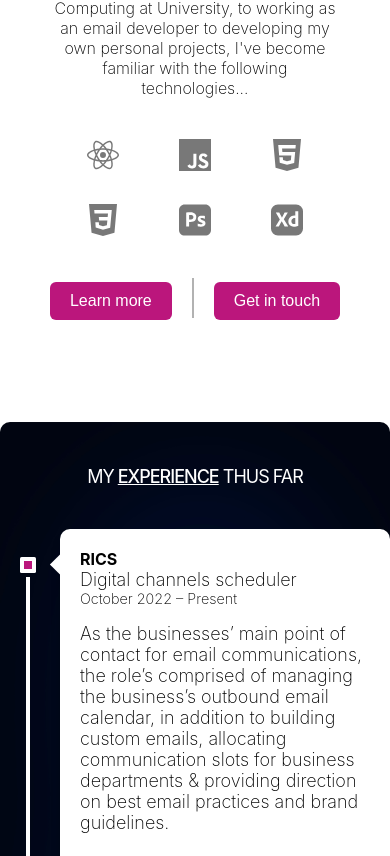
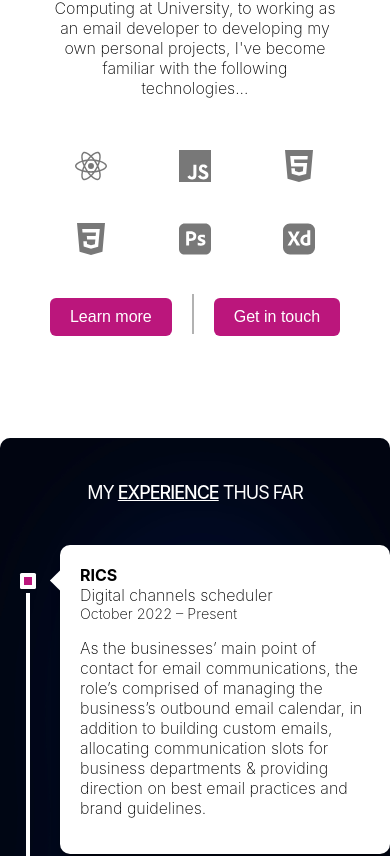
Before and after one commit to vivyankonjera/my-portfolio, a React (Create React App) app: page / in a window 390 px wide. Shown: the part 832-1688 px from the top of the page. Built offline with nearby package versions, Linux system fonts and the light colour scheme.

Commit message:
deployed portfolio

```diff
--- a/src/styles/contact.css
+++ b/src/styles/contact.css
@@ -23,6 +23,10 @@
 }
 
 @media screen and (max-width: 970px) {
+    #contact {
+        margin-top: 0;
+    }
+
     #contactFollowUp {
         font-size: 1rem;
         margin: 30px 22px;
--- a/src/styles/experience.css
+++ b/src/styles/experience.css
@@ -54,7 +54,7 @@
 
 .timelineRow {
     display: flex;
-    font-size: 18px;
+    font-size: 16px;
     font-weight: 200;
 }
 
--- a/src/styles/intro.css
+++ b/src/styles/intro.css
@@ -184,7 +184,11 @@
     #aboutIcons {
         margin: 0 auto;
         width: 80%;
-        line-height: 60px;
+        line-height: 25px;
+        display: grid;
+        grid-template-columns: 1fr 1fr 1fr;
+        grid-row-gap: 0px;
+        grid-column-gap: 0px;
     }
 }
 
--- a/src/styles/projects.css
+++ b/src/styles/projects.css
@@ -85,6 +85,10 @@
 /* MEDIA QUERIES */
 
 @media screen and (max-width: 1300px) {
+    #projects {
+        bottom: 0;
+    }
+
     .projectWrapper {
         flex-direction: column;
         width: 90%;
```
Also changed, not shown: 6 other files (tests, documents, lock files or other folders).
